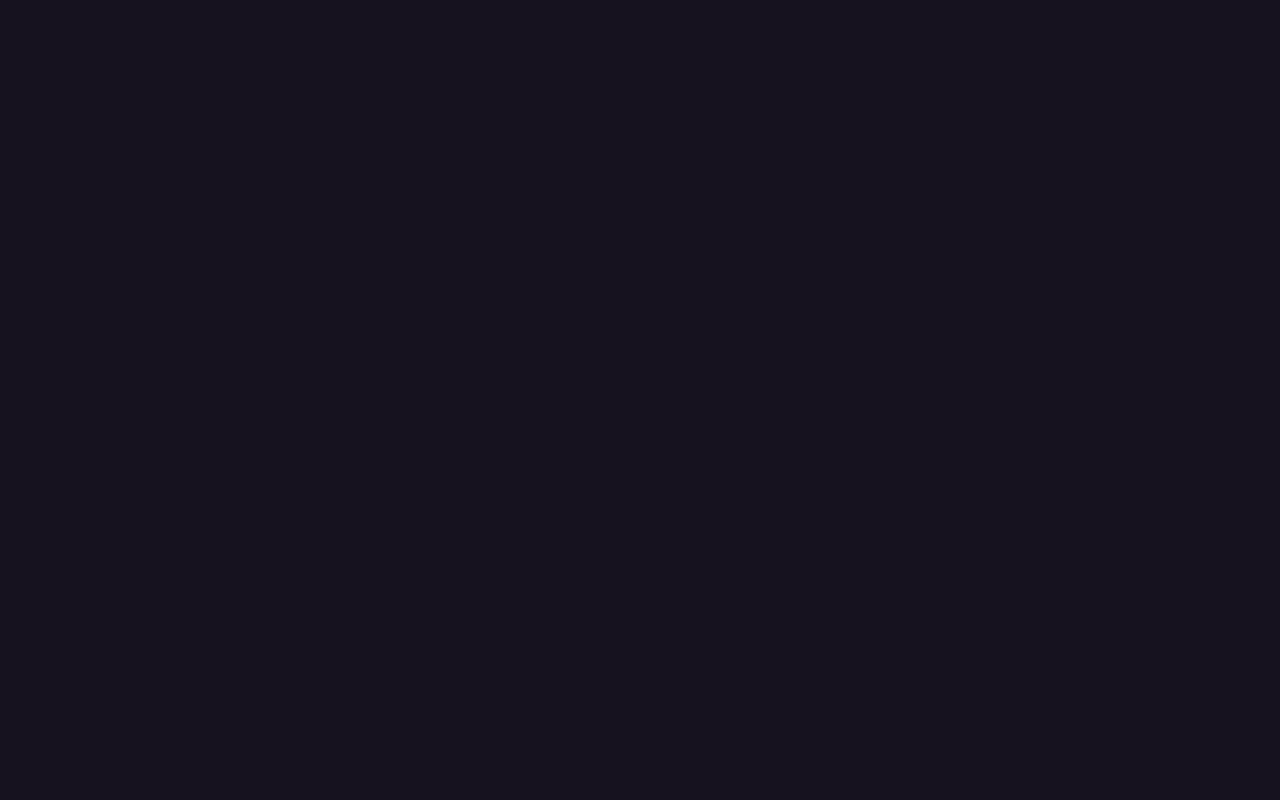
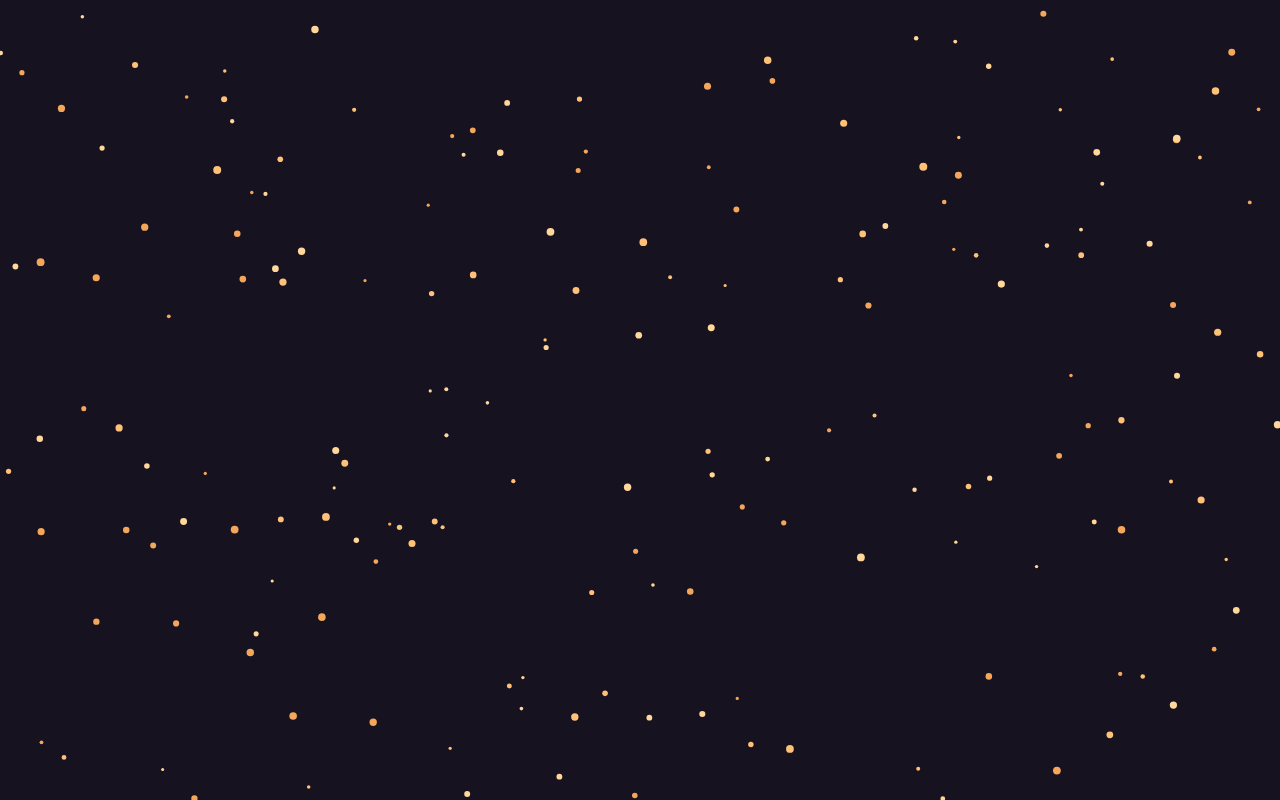
Before and after one commit to bb0580202-a11y/glow, a plain HTML site: page index.html in a window 1280 px wide. Drawn offline with Linux system fonts and the light colour scheme.

Commit message:
feat: 粒子系统与 Ornstein-Uhlenbeck 物理布朗运动

```diff
--- a/index.html
+++ b/index.html
@@ -19,10 +19,40 @@ const CONFIG = {
   countFor(w) { return w < 640 ? 90 : 180; },
   colorStops: ['#FFD79A', '#F4A65A', '#FFC078'],
   sizeMin: 1.5, sizeMax: 4,
-  drift: 0.15, damping: 0.96,
+  gamma: 0.03, sigma: 0.08,
   attractRadius: 220, attractForce: 0.6,
   breathSpeed: 0.004, glowScale: 4,
 };
+
+// 标准正态随机(Box–Muller),供 Langevin/OU 的高斯白噪声使用
+function gaussian() {
+  let u = 0, v = 0;
+  while (u === 0) u = Math.random();
+  while (v === 0) v = Math.random();
+  return Math.sqrt(-2 * Math.log(u)) * Math.cos(2 * Math.PI * v);
+}
+
+class Particle {
+  constructor(w, h) { this.reset(w, h); }
+  reset(w, h) {
+    this.x = Math.random() * w;
+    this.y = Math.random() * h;
+    this.vx = 0; this.vy = 0;
+    this.size = CONFIG.sizeMin + Math.random() * (CONFIG.sizeMax - CONFIG.sizeMin);
+    this.color = CONFIG.colorStops[(Math.random() * CONFIG.colorStops.length) | 0];
+    this.phase = Math.random() * Math.PI * 2;
+    this.baseAlpha = 0.5 + Math.random() * 0.5;
+  }
+}
+
+class ParticleSystem {
+  constructor() { this.particles = []; }
+  init(w, h) {
+    this.particles = [];
+    const n = CONFIG.countFor(w);
+    for (let i = 0; i < n; i++) this.particles.push(new Particle(w, h));
+  }
+}
 
 const canvas = document.getElementById('c');
 const ctx = canvas.getContext('2d');
@@ -38,6 +68,9 @@ function resize() {
 window.addEventListener('resize', resize);
 resize();
 
+const system = new ParticleSystem();
+system.init(W, H);
+
 let last = performance.now();
 function frame(now) {
   const dt = Math.min((now - last) / 16.67, 3);
@@ -45,7 +78,19 @@ function frame(now) {
   ctx.globalCompositeOperation = 'source-over';
   ctx.fillStyle = CONFIG.bgColor;
   ctx.fillRect(0, 0, W, H);
-  // 后续任务在此插入 update + draw
+  // Ornstein–Uhlenbeck 布朗运动:高斯白噪声(√dt 缩放)+ 黏滞阻力
+  const sqrtDt = Math.sqrt(dt);
+  for (const p of system.particles) {
+    p.vx += -CONFIG.gamma * p.vx * dt + CONFIG.sigma * sqrtDt * gaussian();
+    p.vy += -CONFIG.gamma * p.vy * dt + CONFIG.sigma * sqrtDt * gaussian();
+    p.x += p.vx * dt; p.y += p.vy * dt;
+    if (p.x < 0) p.x += W; if (p.x > W) p.x -= W;
+    if (p.y < 0) p.y += H; if (p.y > H) p.y -= H;
+    ctx.fillStyle = p.color;
+    ctx.beginPath();
+    ctx.arc(p.x, p.y, p.size, 0, Math.PI * 2);
+    ctx.fill();
+  }
   requestAnimationFrame(frame);
 }
 requestAnimationFrame(frame);
```
Also changed, not shown: 2 other files.
